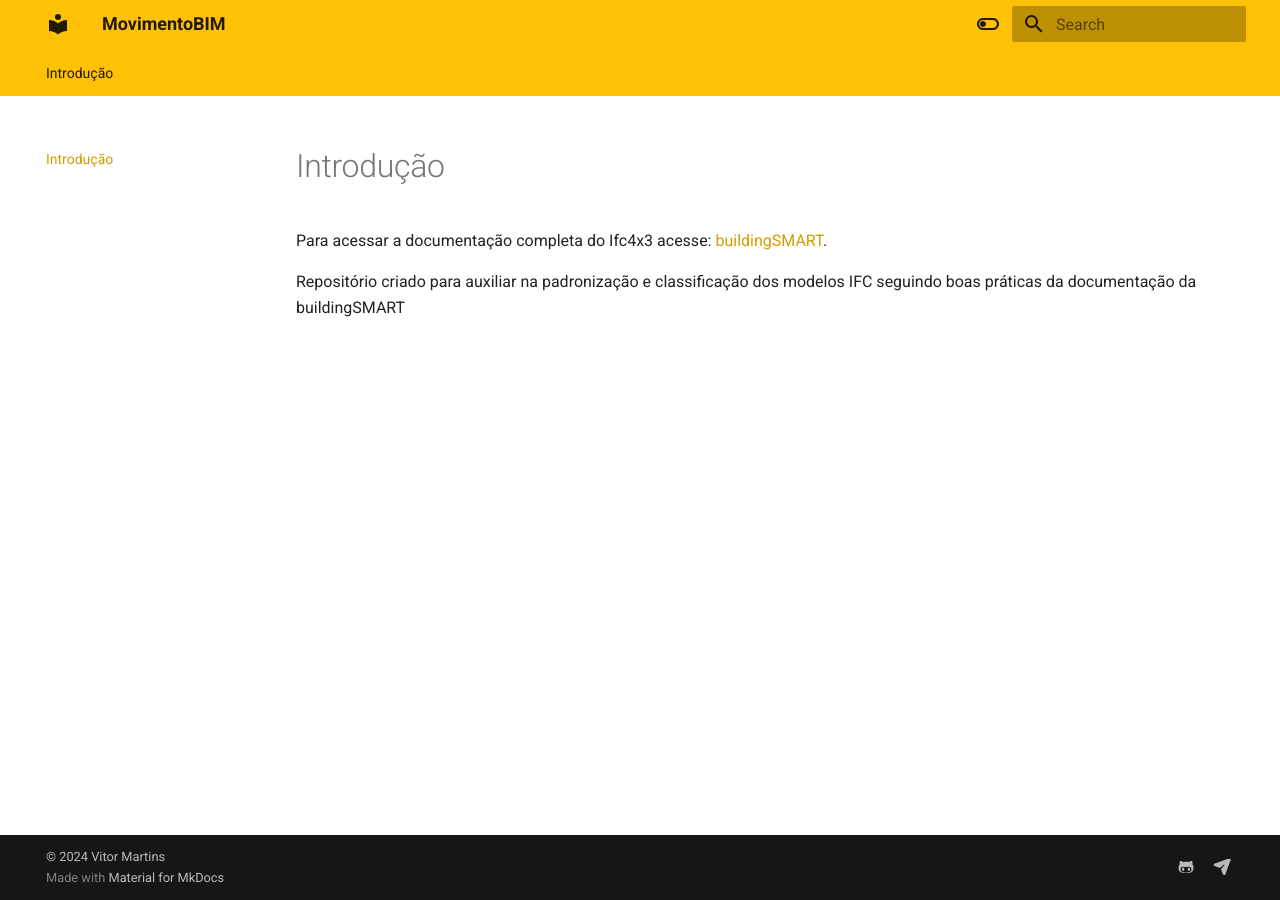
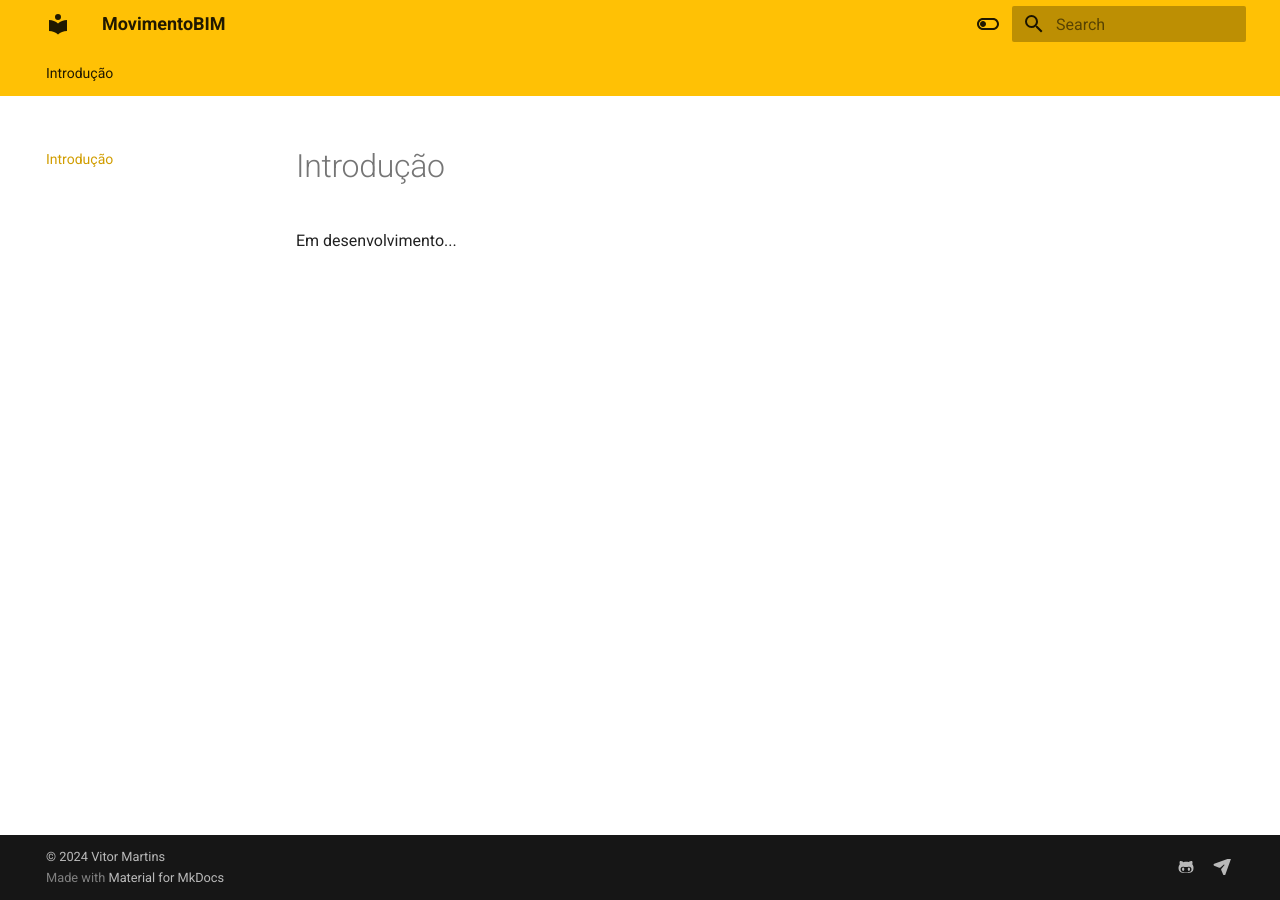
Before and after one commit to vitorhpmartins/MovimentoBIM, an MkDocs documentation site: the page built from docs/index.md, in a window 1280 px wide. Built offline with MkDocs 1.6.1 and Material for MkDocs 9.7.7, drawn with Linux system fonts in a browser that asks for light colours.

Commit message:
Update-Index-EmDesenvolvimento

```diff
--- a/docs/index.md
+++ b/docs/index.md
@@ -1,5 +1,3 @@
 # Introdução
 
-Para acessar a documentação completa do Ifc4x3 acesse: [buildingSMART](https://standards.buildingsmart.org/IFC/RELEASE/IFC4_3/index.html).
-
-Repositório criado para auxiliar na padronização e classificação dos modelos IFC seguindo boas práticas da documentação da buildingSMART
+Em desenvolvimento...
```
